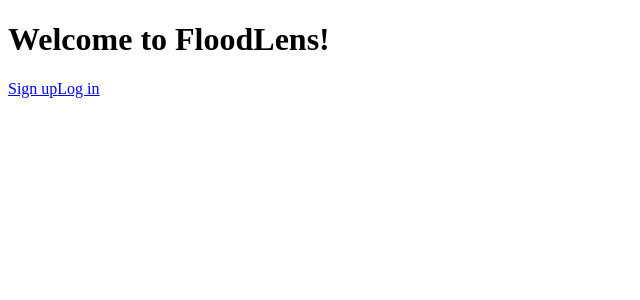
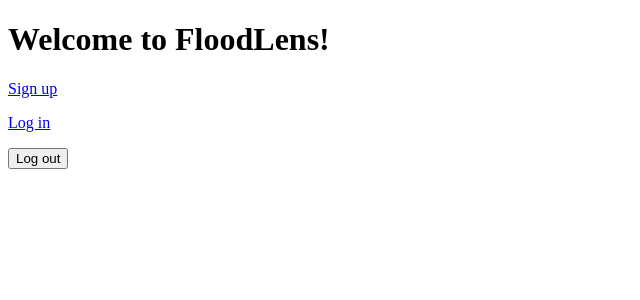
Before and after one commit to BuhaiIuliaGeorgiana/RospinSoftware, a React app in the folder frontend/: page / in a window 1280 px wide. Shown: the top 300 px of the page, without its empty margins (0-640 px from the left). Built offline with nearby package versions, Linux system fonts and the light colour scheme; no server answers; the HTML template or start-up script is replaced by a standard one.

Commit message:
Implemented sessions and log out

```diff
--- a/frontend/src/App.jsx
+++ b/frontend/src/App.jsx
@@ -1,16 +1,47 @@
-import { Route, Routes } from "react-router";
+import { Route, Routes,Navigate } from "react-router";
+import { useState, useEffect } from "react";
 
-
+import {supabase} from "./config/supabase";
 import LoginPage from "./pages/LoginPage";
 import SignUpPage from "./pages/SignUpPage";
 import HomePage from "./pages/HomePage";
 function App() {
+
+    const [session,setSession] = useState(null);
+
+    const [checkingSession,SetCheckingSession] = useState(true);
+
+
+    useEffect(()=>
+        {
+            const response = supabase.auth.onAuthStateChange(
+              (event,newSession)=>{
+                console.log("Auth event:",event);
+
+                setSession(newSession);
+                SetCheckingSession(false);
+              });
+
+              const subscription = response.data.subscription;
+
+              return () => {
+                    subscription.unsubscribe();
+                };
+            }
+        ,[]);
+
+
+     if(checkingSession){
+        return <p>Checking session...</p>;
+    }
+
+
     return (
         <Routes>
 
             <Route path="/login" element={<LoginPage />} />
-            <Route path="/signup" element={<SignUpPage />} />
-            <Route path="/" element={<HomePage />} />
+            <Route path="/signup" element={session? <Navigate to="/" replace /> :<SignUpPage />} />
+            <Route path="/" element={ <HomePage />} />
         </Routes>
     );
 }
--- a/frontend/src/pages/HomePage.jsx
+++ b/frontend/src/pages/HomePage.jsx
@@ -1,11 +1,35 @@
 import { Link } from "react-router";
+import { useState } from "react";
+import { logout } from "../services/authService";
+function HomePage(){
+    const [error,setError] = useState("");
 
-function HomePage(){
+    async function handleLogout(){
+        setError("");
+
+        try{
+            const response = await logout();
+            if(result.error){
+                setError(result.error.message);
+            }
+        } catch(err) {
+            setError(err.message || "Logout failed");
+        }
+    }
     return(
         <div>
             <h1>Welcome to FloodLens!</h1>
+            <p>
             <Link to="/signup">Sign up</Link>
+            </p>
+            <p>
             <Link to="/login">Log in</Link>
+            </p>
+
+            <p>
+                <button onClick = {handleLogout}>  Log out </button>
+                {error && <p role = "alert">{error}</p>}
+            </p>
         </div>
     )
 }
```
